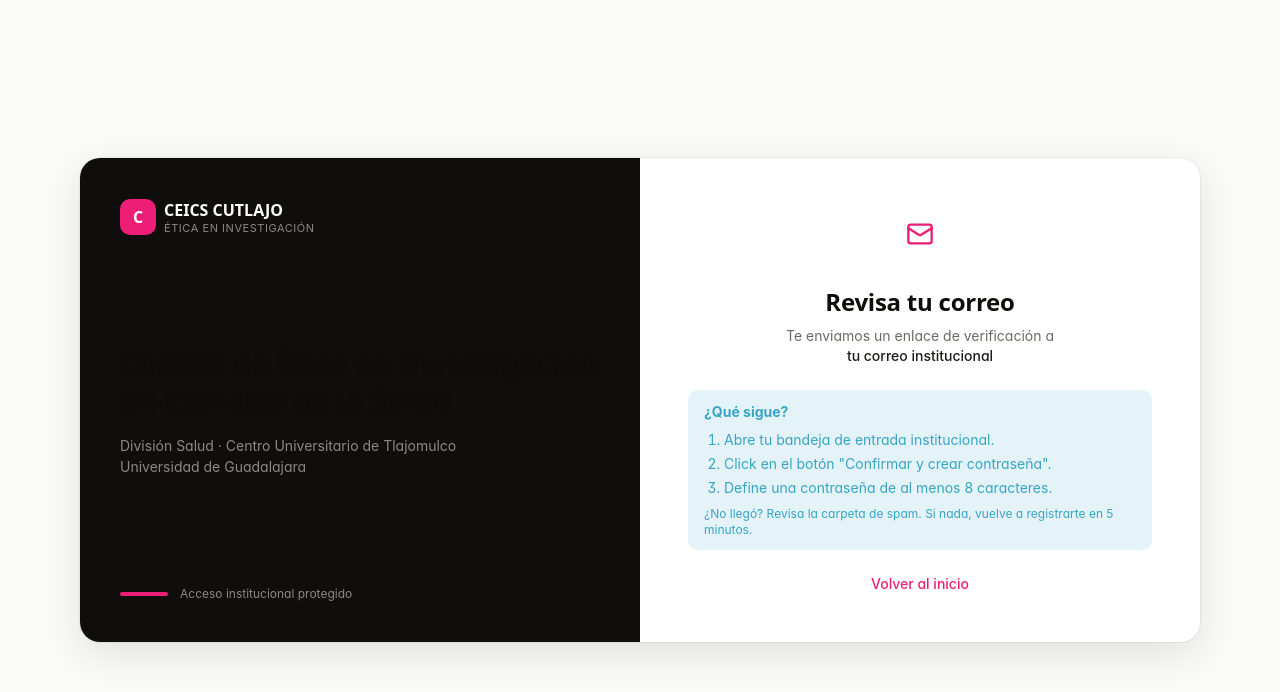
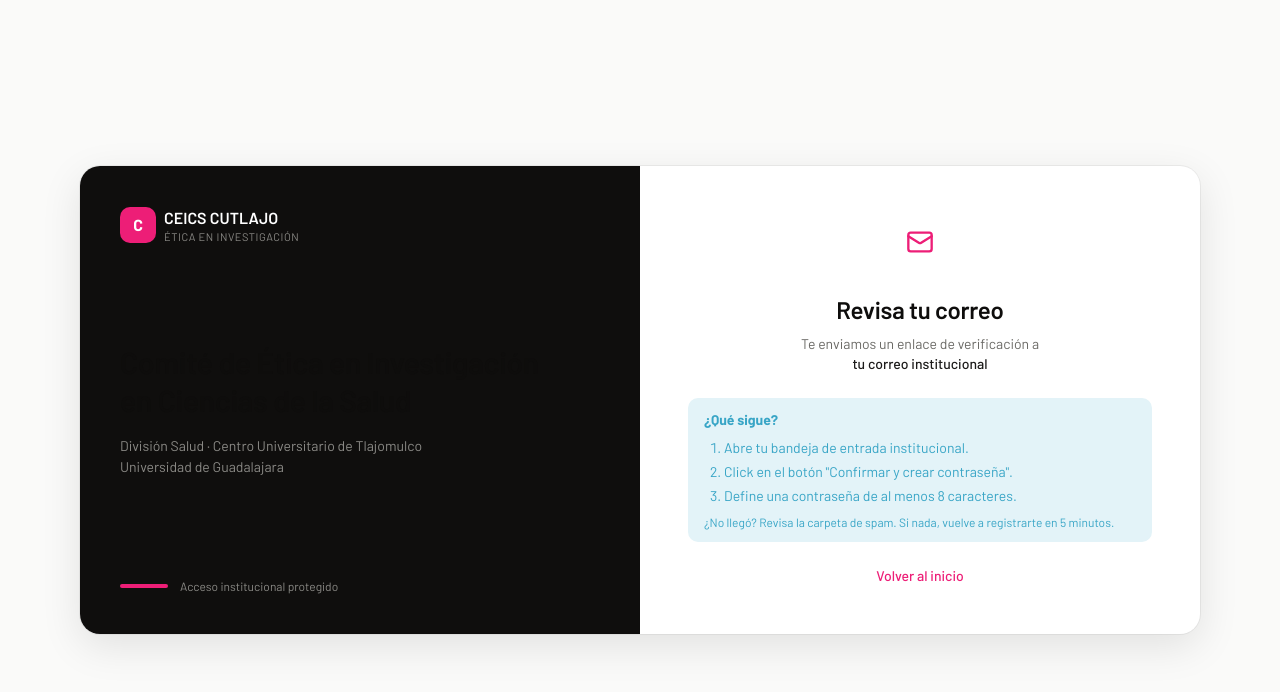
Before and after one commit to ceics-cutlajo/ceics-cutlajo, a Next.js app: page /verifica-correo in a window 1280 px wide. Shown: the top 692 px of the page. Built offline with nearby package versions, Linux system fonts and the light colour scheme.

Commit message:
fix: Next.js 16 — fuentes next/font, CSS limpio, config válido

```diff
--- a/next.config.ts
+++ b/next.config.ts
@@ -3,11 +3,6 @@ import type { NextConfig } from "next";
 const nextConfig: NextConfig = {
   reactStrictMode: true,
   poweredByHeader: false,
-  experimental: {
-    serverActions: {
-      bodySizeLimit: "20mb", // Para subir DOCX/PDF de protocolos
-    },
-  },
   images: {
     remotePatterns: [
       {
--- a/package.json
+++ b/package.json
@@ -21,7 +21,7 @@
     "@supabase/supabase-js": "^2.46.1",
     "clsx": "^2.1.1",
     "lucide-react": "^0.453.0",
-    "next": "^15",
+    "next": "^16.2.6",
     "react": "^18.3.1",
     "react-dom": "^18.3.1",
     "react-hook-form": "^7.53.2",
@@ -34,7 +34,7 @@
     "@types/react-dom": "^18.3.1",
     "autoprefixer": "^10.4.20",
     "eslint": "^9.14.0",
-    "eslint-config-next": "^15",
+    "eslint-config-next": "^16.2.6",
     "postcss": "^8.4.47",
     "prettier": "^3.3.3",
     "tailwindcss": "^3.4.14",
--- a/src/app/globals.css
+++ b/src/app/globals.css
@@ -3,12 +3,8 @@
 @tailwind utilities;
 
 /* ============================================================
-   Tipografías
-   ============================================================ */
-@import url("https://fonts.googleapis.com/css2?family=Barlow:wght@400;500;600;700;800&family=Inter:wght@400;500;600;700&family=JetBrains+Mono:wght@400;500&display=swap");
-
-/* ============================================================
    Variables CSS (sincronizadas con tailwind.config.ts)
+   Las fuentes se cargan vía next/font/google en src/app/layout.tsx
    ============================================================ */
 :root {
   --accent: #ed1e77;
@@ -31,7 +27,7 @@ body {
 }
 
 body {
-  font-family: var(--font-body, "Barlow"), "Inter", system-ui, sans-serif;
+  font-family: var(--font-barlow), "Inter", system-ui, sans-serif;
   font-size: 14px;
   line-height: 1.5;
   color: theme("colors.ink.800");
@@ -44,7 +40,7 @@ h1,
 h2,
 h3,
 h4 {
-  font-family: var(--font-display, "Barlow"), system-ui, sans-serif;
+  font-family: var(--font-barlow), system-ui, sans-serif;
   font-weight: 600;
   letter-spacing: -0.01em;
   margin: 0;
--- a/src/app/layout.tsx
+++ b/src/app/layout.tsx
@@ -1,5 +1,13 @@
 import type { Metadata, Viewport } from "next";
+import { Barlow } from "next/font/google";
 import "./globals.css";
+
+const barlow = Barlow({
+  subsets: ["latin"],
+  weight: ["400", "500", "600", "700", "800"],
+  display: "swap",
+  variable: "--font-barlow",
+});
 
 export const metadata: Metadata = {
   title: "CEICS CUTLAJO · Comité de Ética en Investigación en Ciencias de la Salud",
@@ -19,7 +27,7 @@ export default function RootLayout({
   children,
 }: Readonly<{ children: React.ReactNode }>) {
   return (
-    <html lang="es" data-theme="light">
+    <html lang="es" data-theme="light" className={barlow.variable}>
       <body>{children}</body>
     </html>
   );
--- a/tailwind.config.ts
+++ b/tailwind.config.ts
@@ -53,8 +53,8 @@ export default {
         },
       },
       fontFamily: {
-        display: ['"Barlow"', '"Barlow Condensed"', "system-ui", "sans-serif"],
-        body: ['"Barlow"', '"Inter"', "system-ui", "sans-serif"],
+        display: ["var(--font-barlow)", "system-ui", "sans-serif"],
+        body: ["var(--font-barlow)", "Inter", "system-ui", "sans-serif"],
         mono: ['"JetBrains Mono"', '"IBM Plex Mono"', "ui-monospace", "monospace"],
       },
       fontSize: {
```
Also changed, not shown: tsconfig.json (+24 -6 lines), 1 other file (tests, documents, lock files or other folders).
